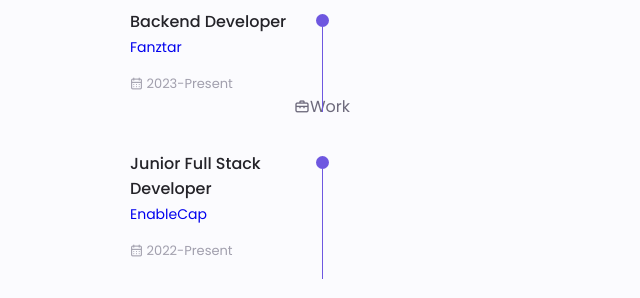
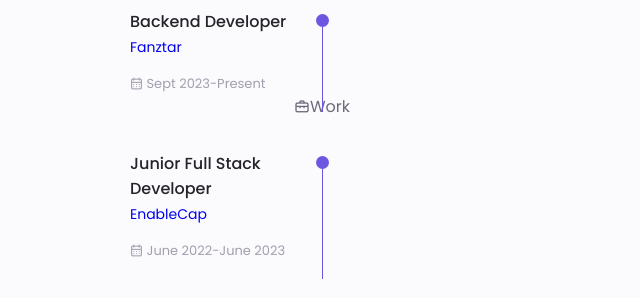
Before and after one commit to Ritesh7766/Ritesh7766.github.io, a plain HTML site: page index.html in a window 1280 px wide. Shown: the part 1805-2103 px from the top of the page, 318-958 px from the left. Drawn offline with nearby package versions, Linux system fonts and the light colour scheme.

Commit message:
Update index.html

```diff
--- a/index.html
+++ b/index.html
@@ -375,7 +375,7 @@
                 <span class="qualification__subtitle"><a href="https://fanztar.com/">Fanztar</a></span>
                 <div class="qualification__calender">
                   <i class="uil uil-calendar-alt"></i>
-                  2023-Present
+                  Sept 2023-Present
                 </div>
               </div>
 
@@ -405,7 +405,7 @@
                 <span class="qualification__subtitle"><a href="https://www.enablecap.in/">EnableCap</a></span>
                 <div class="qualification__calender">
                   <i class="uil uil-calendar-alt"></i>
-                  2022-Present
+                  June 2022-June 2023
                 </div>
               </div>
 
```
